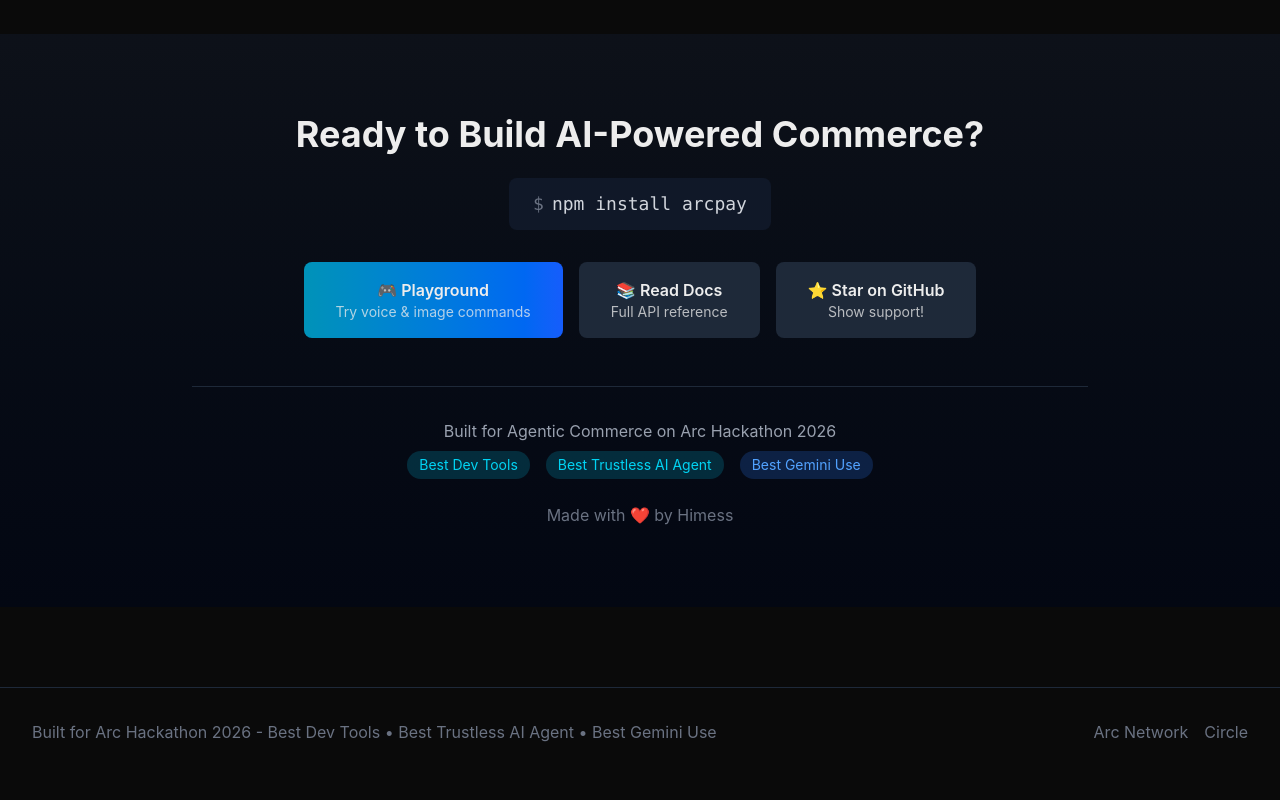
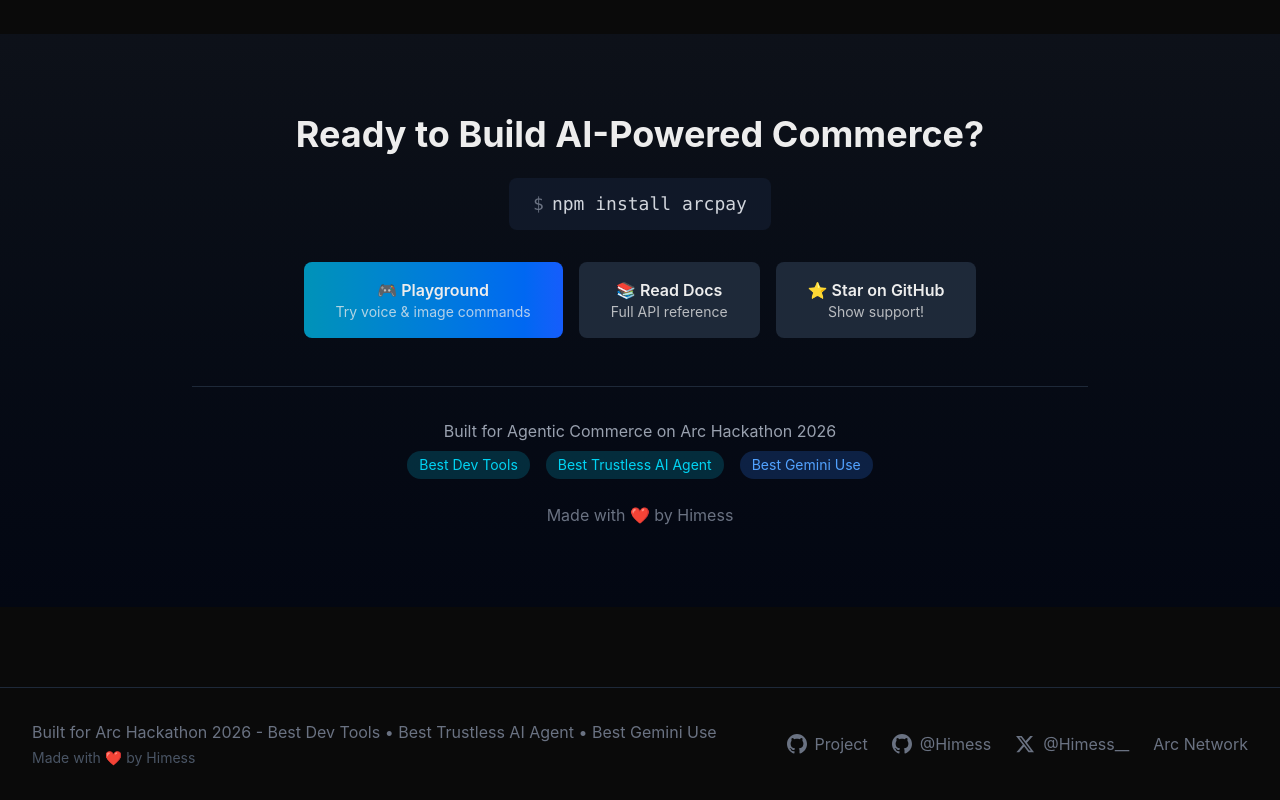
Before and after one commit to Himess/arcpay, a Next.js app in the folder website/: page / in a window 1280 px wide. Shown: the part 4323-5123 px from the top of the page. Before the commit the page ends 5099 px from the top, so only its background shows below. Built offline with nearby package versions, Linux system fonts and the light colour scheme.

Commit message:
feat: add social links to footer (GitHub, Twitter)

```diff
--- a/website/src/app/layout.tsx
+++ b/website/src/app/layout.tsx
@@ -76,16 +76,30 @@
         <main className="pt-16">{children}</main>
         <footer className="border-t border-gray-800 py-8 mt-20">
           <div className="max-w-7xl mx-auto px-4 sm:px-6 lg:px-8">
-            <div className="flex flex-col md:flex-row justify-between items-center">
-              <p className="text-gray-500">
-                Built for Arc Hackathon 2026 - Best Dev Tools • Best Trustless AI Agent • Best Gemini Use
-              </p>
-              <div className="flex items-center space-x-4 mt-4 md:mt-0">
-                <a href="https://arc.network" target="_blank" rel="noopener noreferrer" className="text-gray-500 hover:text-gray-300">
+            <div className="flex flex-col md:flex-row justify-between items-center gap-4">
+              <div className="text-center md:text-left">
+                <p className="text-gray-500">
+                  Built for Arc Hackathon 2026 - Best Dev Tools • Best Trustless AI Agent • Best Gemini Use
+                </p>
+                <p className="text-gray-600 text-sm mt-1">
+                  Made with ❤️ by Himess
+                </p>
+              </div>
+              <div className="flex items-center space-x-6">
+                <a href="https://github.com/Himess/arcpay" target="_blank" rel="noopener noreferrer" className="text-gray-500 hover:text-cyan-400 transition-colors flex items-center gap-2">
+                  <svg className="w-5 h-5" fill="currentColor" viewBox="0 0 24 24"><path d="M12 0c-6.626 0-12 5.373-12 12 0 5.302 3.438 9.8 8.207 11.387.599.111.793-.261.793-.577v-2.234c-3.338.726-4.033-1.416-4.033-1.416-.546-1.387-1.333-1.756-1.333-1.756-1.089-.745.083-.729.083-.729 1.205.084 1.839 1.237 1.839 1.237 1.07 1.834 2.807 1.304 3.492.997.107-.775.418-1.305.762-1.604-2.665-.305-5.467-1.334-5.467-5.931 0-1.311.469-2.381 1.236-3.221-.124-.303-.535-1.524.117-3.176 0 0 1.008-.322 3.301 1.23.957-.266 1.983-.399 3.003-.404 1.02.005 2.047.138 3.006.404 2.291-1.552 3.297-1.23 3.297-1.23.653 1.653.242 2.874.118 3.176.77.84 1.235 1.911 1.235 3.221 0 4.609-2.807 5.624-5.479 5.921.43.372.823 1.102.823 2.222v3.293c0 .319.192.694.801.576 4.765-1.589 8.199-6.086 8.199-11.386 0-6.627-5.373-12-12-12z"/></svg>
+                  Project
+                </a>
+                <a href="https://github.com/Himess" target="_blank" rel="noopener noreferrer" className="text-gray-500 hover:text-cyan-400 transition-colors flex items-center gap-2">
+                  <svg className="w-5 h-5" fill="currentColor" viewBox="0 0 24 24"><path d="M12 0c-6.626 0-12 5.373-12 12 0 5.302 3.438 9.8 8.207 11.387.599.111.793-.261.793-.577v-2.234c-3.338.726-4.033-1.416-4.033-1.416-.546-1.387-1.333-1.756-1.333-1.756-1.089-.745.083-.729.083-.729 1.205.084 1.839 1.237 1.839 1.237 1.07 1.834 2.807 1.304 3.492.997.107-.775.418-1.305.762-1.604-2.665-.305-5.467-1.334-5.467-5.931 0-1.311.469-2.381 1.236-3.221-.124-.303-.535-1.524.117-3.176 0 0 1.008-.322 3.301 1.23.957-.266 1.983-.399 3.003-.404 1.02.005 2.047.138 3.006.404 2.291-1.552 3.297-1.23 3.297-1.23.653 1.653.242 2.874.118 3.176.77.84 1.235 1.911 1.235 3.221 0 4.609-2.807 5.624-5.479 5.921.43.372.823 1.102.823 2.222v3.293c0 .319.192.694.801.576 4.765-1.589 8.199-6.086 8.199-11.386 0-6.627-5.373-12-12-12z"/></svg>
+                  @Himess
+                </a>
+                <a href="https://twitter.com/Himess__" target="_blank" rel="noopener noreferrer" className="text-gray-500 hover:text-cyan-400 transition-colors flex items-center gap-2">
+                  <svg className="w-5 h-5" fill="currentColor" viewBox="0 0 24 24"><path d="M18.244 2.25h3.308l-7.227 8.26 8.502 11.24H16.17l-5.214-6.817L4.99 21.75H1.68l7.73-8.835L1.254 2.25H8.08l4.713 6.231zm-1.161 17.52h1.833L7.084 4.126H5.117z"/></svg>
+                  @Himess__
+                </a>
+                <a href="https://arc.network" target="_blank" rel="noopener noreferrer" className="text-gray-500 hover:text-gray-300 transition-colors">
                   Arc Network
-                </a>
-                <a href="https://circle.com" target="_blank" rel="noopener noreferrer" className="text-gray-500 hover:text-gray-300">
-                  Circle
                 </a>
               </div>
             </div>
```
